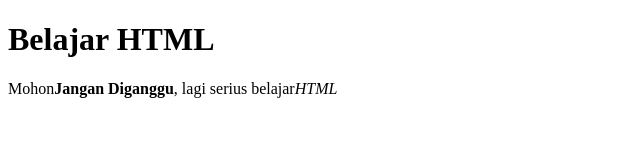
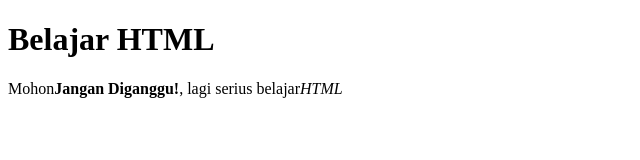
Before and after one commit to gugun9/Projek-HTML, a plain HTML site: page 5/Meta Element/favicon.html in a window 1280 px wide. Shown: the full height of the page, 0-640 px from the left. Drawn offline with Linux system fonts and the light colour scheme.

Commit message:
update:favicon file html

```diff
--- a/5/Meta Element/favicon.html
+++ b/5/Meta Element/favicon.html
@@ -8,6 +8,6 @@
 </head>
 <body>
     <h1>Belajar HTML</h1>
-    <p>Mohon<strong>Jangan Diganggu</strong>, lagi serius belajar<em>HTML</em></p>
+    <p>Mohon<strong>Jangan Diganggu!</strong>, lagi serius belajar<em>HTML</em></p>
 </body>
 </html>
```
